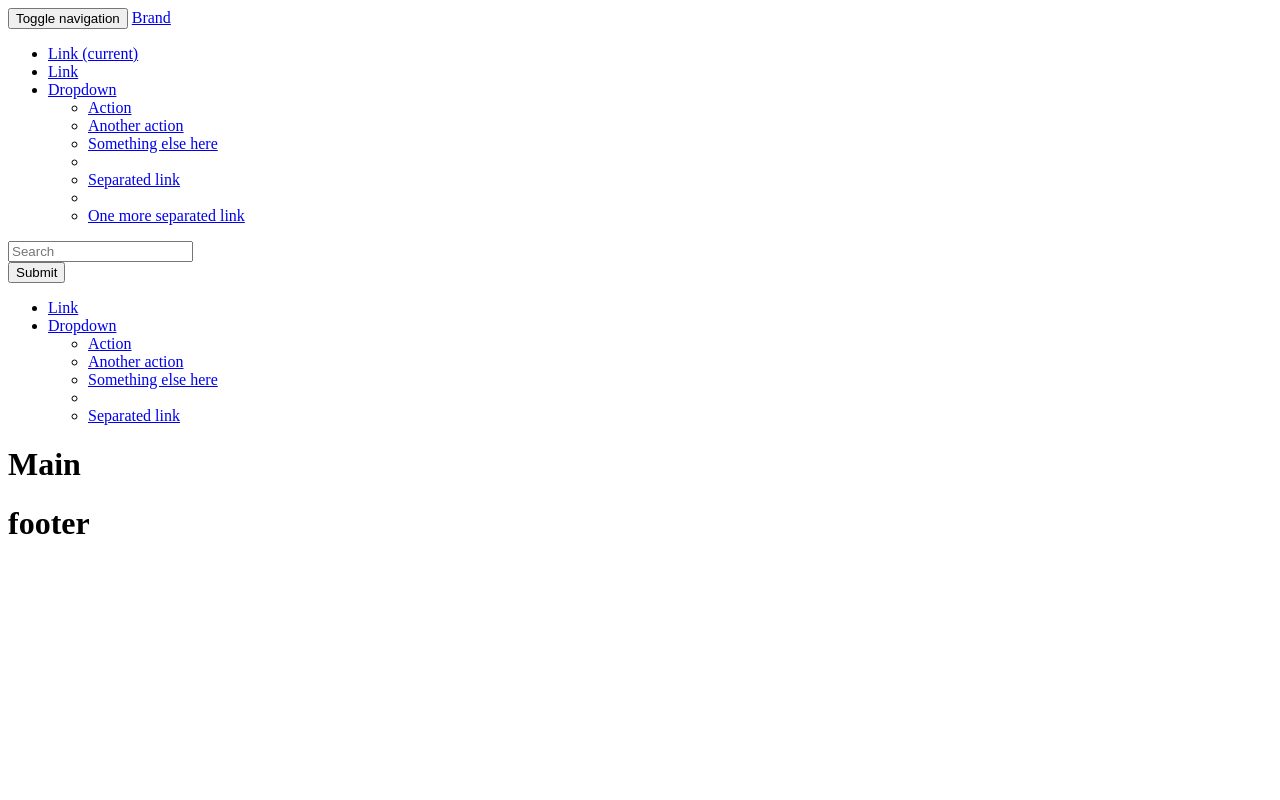
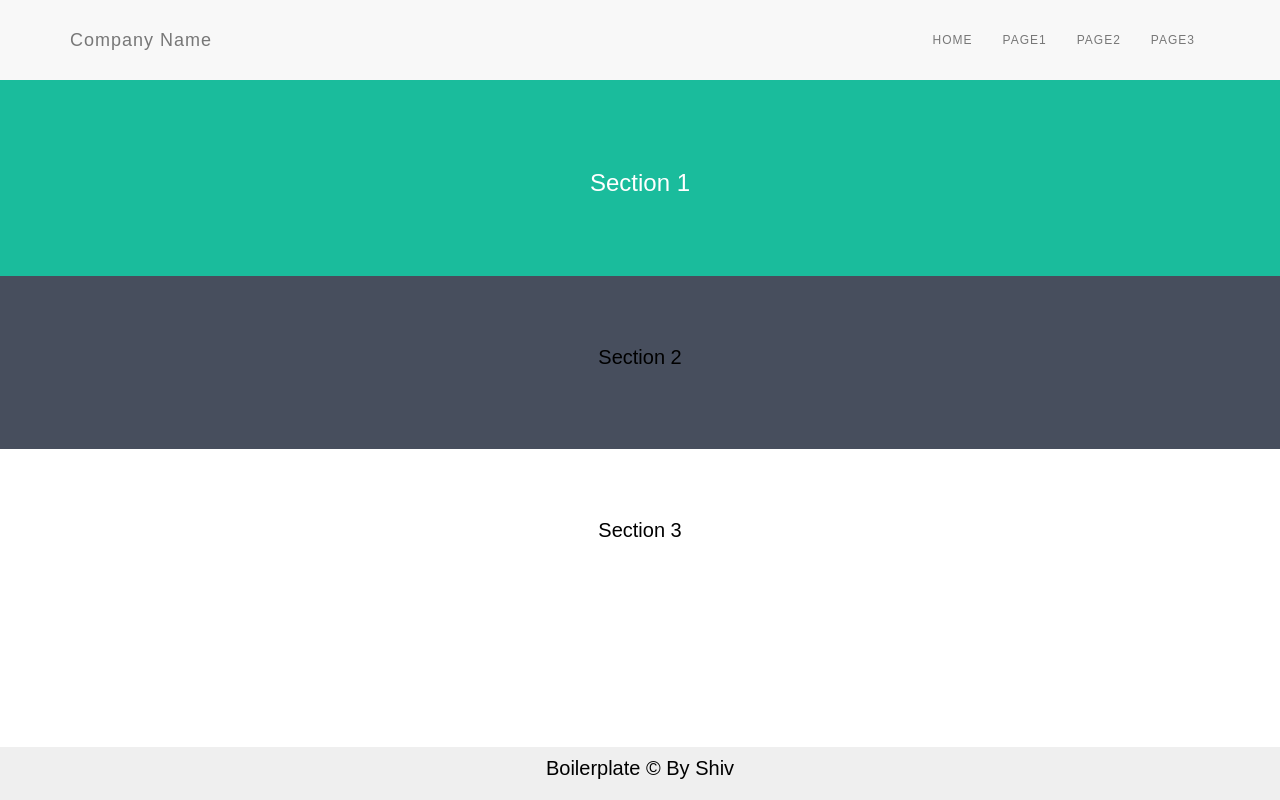
Before and after one commit to Shivk355/AngularBoilerPlate, a website: page app/index.html in a window 1280 px wide. Drawn offline with nearby package versions, Linux system fonts and the light colour scheme; some packages are replaced by stand-ins of ours; files that its build step writes are made by us from their sources.

Commit message:
Home page setup for boilerplate

```diff
--- a/app/index.html
+++ b/app/index.html
@@ -5,101 +5,58 @@
     <title></title>
     <meta name="description" content="">
     <meta name="viewport" content="width=device-width">
-    <!-- Place favicon.ico and apple-touch-icon.png in the root directory -->
-    <!-- build:css(.) styles/vendor.css -->
-    <!-- bower:css -->
-    <!-- endbower -->
-    <!-- endbuild -->
-    <!-- build:css(.tmp) styles/main.css -->
-    <!--<link rel="stylesheet" href="styles/main.css">-->
-    <!-- endbuild -->
+	  <!--	Jquery Initialization  -->
+	<script src="bower_components/jquery/dist/jquery.min.js"></script>
+	  <!--	BoorStrap JS Initialization-->
+	<script src="bower_components/bootstrap/dist/js/bootstrap.min.js"></script>
+	  <!--	Angular Initialization-->
+	<script src="bower_components/angular/angular.js"></script>
+	  <!--	BoorStrap CSS Initialization-->
+	<link rel="stylesheet" href="bower_components/bootstrap/dist/css/bootstrap.min.css">
+	<link rel="stylesheet" href="main.css">
   </head>
 <body ng-app="">
-
 	<header>
 		<nav class="navbar navbar-default">
-  <div class="container-fluid">
-    <!-- Brand and toggle get grouped for better mobile display -->
+		  <div class="container">
 			<div class="navbar-header">
-      <button type="button" class="navbar-toggle collapsed" data-toggle="collapse" data-target="#bs-example-navbar-collapse-1" aria-expanded="false">
-        <span class="sr-only">Toggle navigation</span>
+			  <button type="button" class="navbar-toggle" data-toggle="collapse" data-target="#myNavbar">
 				<span class="icon-bar"></span>
 				<span class="icon-bar"></span>
 				<span class="icon-bar"></span>
 			  </button>
-      <a class="navbar-brand" href="#">Brand</a>
+			  <a class="navbar-brand" href="#">Company Name</a>
 			</div>
-
-    <!-- Collect the nav links, forms, and other content for toggling -->
-    <div class="collapse navbar-collapse" id="bs-example-navbar-collapse-1">
-      <ul class="nav navbar-nav">
-        <li class="active"><a href="#">Link <span class="sr-only">(current)</span></a></li>
-        <li><a href="#">Link</a></li>
-        <li class="dropdown">
-          <a href="#" class="dropdown-toggle" data-toggle="dropdown" role="button" aria-haspopup="true" aria-expanded="false">Dropdown <span class="caret"></span></a>
-          <ul class="dropdown-menu">
-            <li><a href="#">Action</a></li>
-            <li><a href="#">Another action</a></li>
-            <li><a href="#">Something else here</a></li>
-            <li role="separator" class="divider"></li>
-            <li><a href="#">Separated link</a></li>
-            <li role="separator" class="divider"></li>
-            <li><a href="#">One more separated link</a></li>
+			<div class="collapse navbar-collapse" id="myNavbar">
+			  <ul class="nav navbar-nav navbar-right">
+				<li><a href="#">HOME</a></li>
+				<li><a href="#">PAGE1</a></li>
+				<li><a href="#">PAGE2</a></li>
+				<li><a href="#">PAGE3</a></li>
 			  </ul>
-        </li>
-      </ul>
-      <form class="navbar-form navbar-left">
-        <div class="form-group">
-          <input type="text" class="form-control" placeholder="Search">
 			</div>
-        <button type="submit" class="btn btn-default">Submit</button>
-      </form>
-      <ul class="nav navbar-nav navbar-right">
-        <li><a href="#">Link</a></li>
-        <li class="dropdown">
-          <a href="#" class="dropdown-toggle" data-toggle="dropdown" role="button" aria-haspopup="true" aria-expanded="false">Dropdown <span class="caret"></span></a>
-          <ul class="dropdown-menu">
-            <li><a href="#">Action</a></li>
-            <li><a href="#">Another action</a></li>
-            <li><a href="#">Something else here</a></li>
-            <li role="separator" class="divider"></li>
-            <li><a href="#">Separated link</a></li>
-          </ul>
-        </li>
-      </ul>
-    </div><!-- /.navbar-collapse -->
-  </div><!-- /.container-fluid -->
+		  </div>
 		</nav>
 	</header>
 	<main>
-		<h1>Main</h1>
+		<section>
+			<div class="container-fluid section-1 text-center">
+				<h3>Section 1</h3>
+			</div>
+		</section>
+		<section>
+			<div class="container-fluid section-2 text-center">
+				<p>Section 2</p>
+			</div>
+		</section>
+		<section>
+			<div class="container-fluid section-3 text-center">
+				<p>Section 3</p>
+			</div>
+		</section>
 	</main>
-	<footer>
-		<h1>footer</h1>
+	<footer class="container-fluid footer text-center">
+		<p>Boilerplate &copy By Shiv</p>
 	</footer>
-
-
-    <!-- build:js(.) scripts/vendor.js -->
-    <!-- bower:js -->
-
-    <script src="bower_components/jquery/dist/jquery.js"></script>
-	<script src="bower_components/bootstrap/dist/js/bootstrap.js"></script>
-    <script src="bower_components/angular/angular.js"></script>
-    <script src="bower_components/bootstrap-sass-official/assets/javascripts/bootstrap.js"></script>
-    <script src="bower_components/angular-animate/angular-animate.js"></script>
-    <script src="bower_components/angular-aria/angular-aria.js"></script>
-    <script src="bower_components/angular-cookies/angular-cookies.js"></script>
-    <script src="bower_components/angular-messages/angular-messages.js"></script>
-    <script src="bower_components/angular-resource/angular-resource.js"></script>
-    <script src="bower_components/angular-route/angular-route.js"></script>
-    <script src="bower_components/angular-sanitize/angular-sanitize.js"></script>
-    <script src="bower_components/angular-touch/angular-touch.js"></script>
-    <!-- endbower -->
-    <!-- endbuild -->
-
-	<!-- build:js({.tmp,app}) scripts/scripts.js -->
-	<script src="scripts/app.js"></script>
-	<script src="scripts/controllers/app.js"></script>
-	<!-- endbuild -->
 </body>
 </html>
--- a/app/main.css
+++ b/app/main.css
@@ -0,0 +1,68 @@
+html {
+  height: 100%;
+  box-sizing: border-box;
+}
+
+*,
+*:before,
+*:after {
+  box-sizing: inherit;
+}
+
+body {
+  position: relative;
+  margin: 0;
+  padding-bottom: 6rem;
+  min-height: 100%;
+  font: 20px Montserrat, sans-serif;
+  color: #f5f6f7;
+}
+
+.container-fluid {
+  padding-top: 70px;
+  padding-bottom: 70px;
+}
+
+.navbar {
+  padding-top: 15px;
+  padding-bottom: 15px;
+  border: 0;
+  border-radius: 0;
+  margin-bottom: 0;
+  font-size: 12px;
+  letter-spacing: 1px;
+}
+.navbar-nav  li a:hover {
+  color: #1abc9c !important;
+}
+
+p {
+	color: black;
+}
+
+.section-1 {
+  background-color: #1abc9c; /* Green */
+  color: #ffffff;
+}
+
+.section-2 {
+  background-color: #474e5d; /* Green */
+  color: #ffffff;
+}
+
+.section-3 {
+  background-color: #ffffff; /* Green */
+  color: black;
+}
+/**
+ * Footer Styles
+ */
+.footer {
+  position: absolute;
+  right: 0;
+  bottom: 0;
+  left: 0;
+  padding: 1rem;
+  background-color: #efefef;
+  text-align: center;
+}
```
Lines whose indentation alone changed are shown as unchanged.
